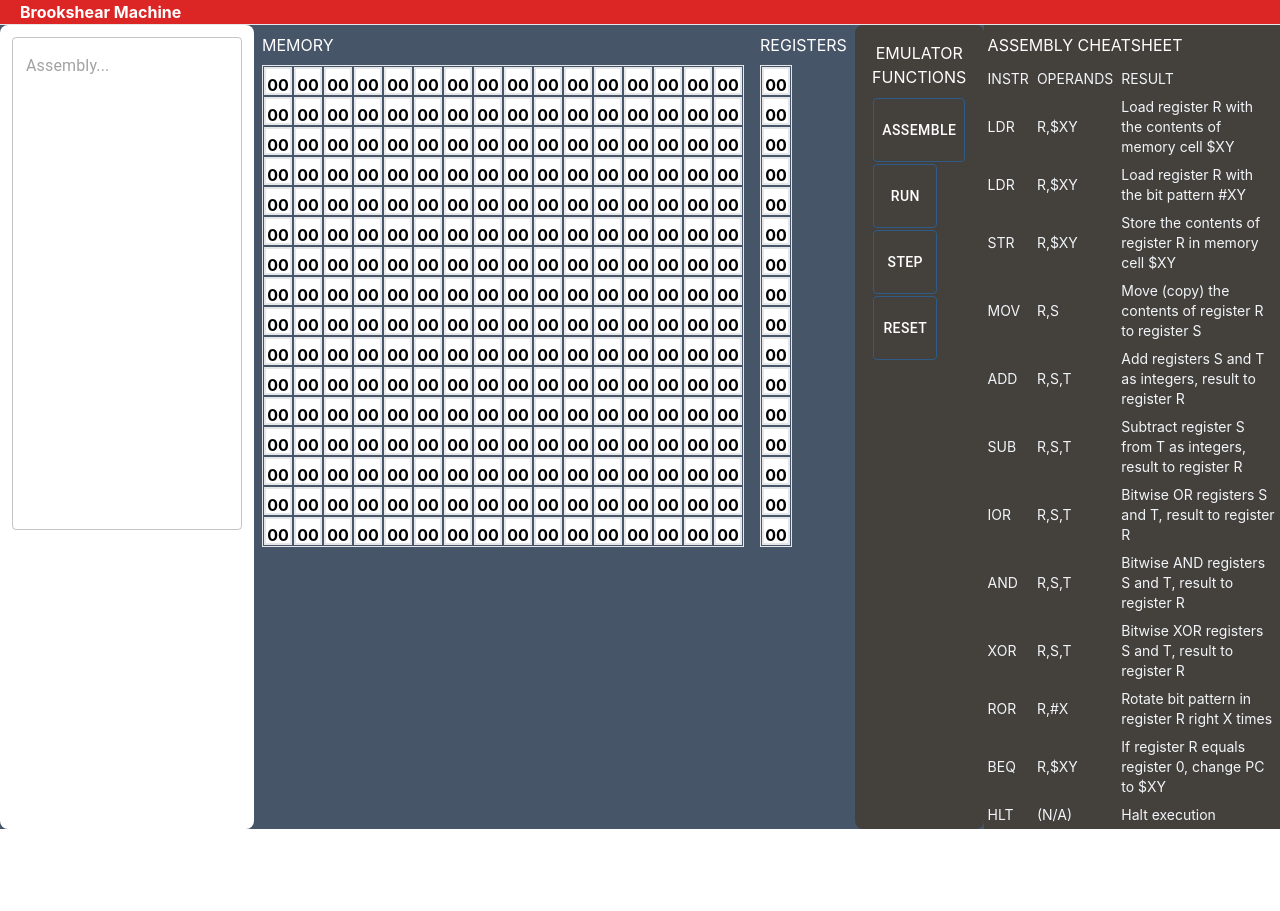
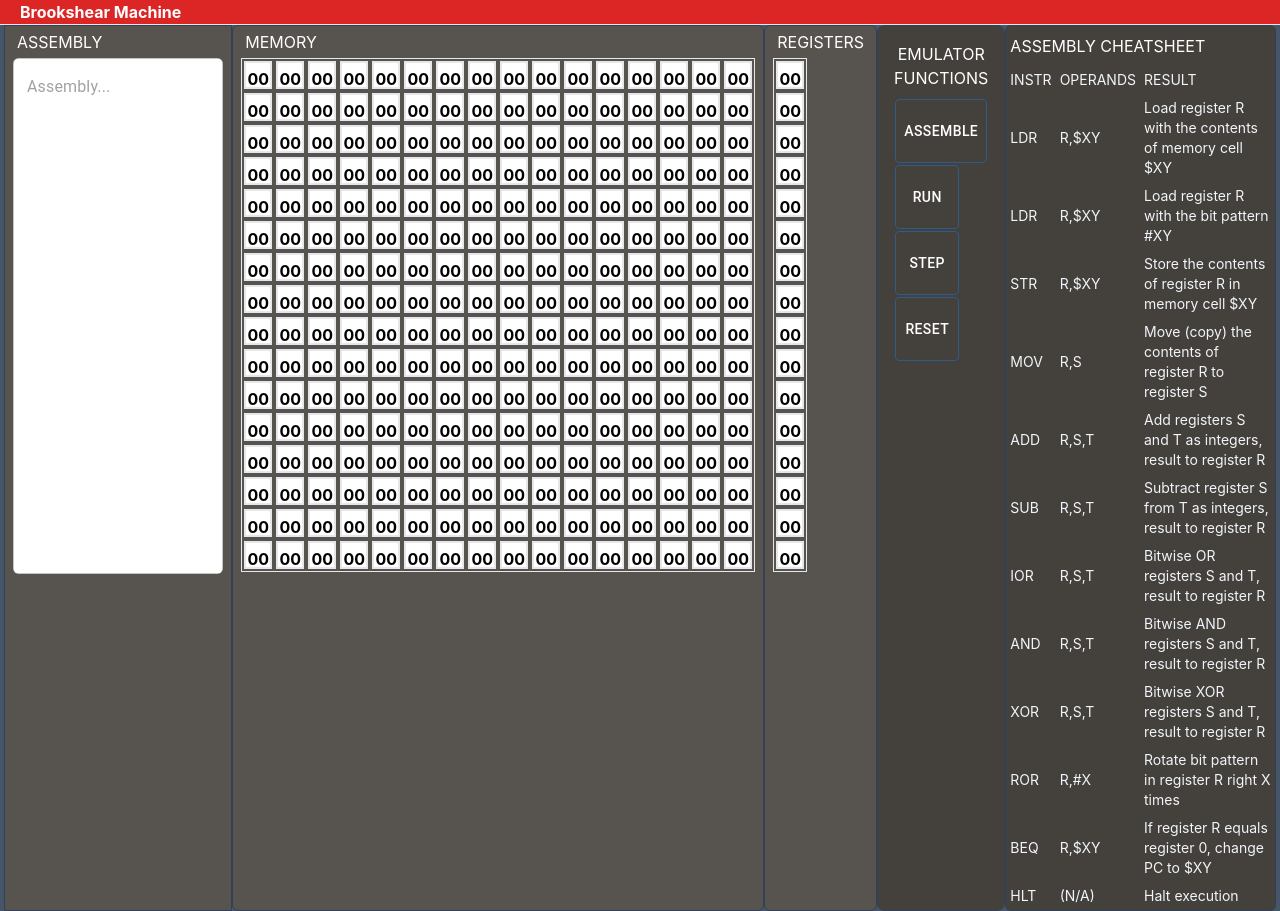
Before and after one commit to gvbarker/brookshear, a React (Create React App) app: page / in a window 1280 px wide. Before the commit the page ends 829 px from the top, so only its background shows below. Built offline with nearby package versions, Linux system fonts and the light colour scheme.

Commit message:
chore: fix up styling

```diff
--- a/src/App.js
+++ b/src/App.js
@@ -8,13 +8,15 @@ function App() {
   const emuASM = new assembler();
   const emuCPU = new cpu();
   return (
-    <>
+    <div className="w-full">
       <Header />
-      <BoxForm
-        asm={emuASM}
-        cpu={emuCPU}
-      />
-    </>
+      <div className="bg-zinc-700 h-screen">
+        <BoxForm
+          asm={emuASM}
+          cpu={emuCPU}
+        />
+      </div>
+    </div>
   );
 }
 
--- a/src/components/BoxForm.js
+++ b/src/components/BoxForm.js
@@ -99,15 +99,18 @@ export default function BoxForm({ asm, cpu }) {
     cpu.reset();
   }
   return (
-    <div className="flex bg-slate-600">
+    <div className="flex bg-slate-600 px-1">
+      <div className="bg-stone-600 inline-block w-1/3 px-2 border-slate-700 border overflow-auto">
+        <h1 className="rounded-lg text-white p-1">ASSEMBLY</h1>
         <TextField
           multiline
           placeholder="Assembly..."
-        rows={20}
+          rows={21}
           value={data.code}
           onChange={(e) => setData({ ...data, code: e.target.value })}
-        className="flex bg-white w-1/3 rounded-lg p-3 overflow-auto"
+          className="flex bg-white rounded-md  overflow-auto"
         />
+      </div>
       <Memory
         page={data.memory}
         type={"MEMORY"}
@@ -116,7 +119,7 @@ export default function BoxForm({ asm, cpu }) {
         page={data.registers}
         type={"REGISTERS"}
       />
-      <div className="bg-stone-700 rounded-lg w-1/6 p-2 text-center">
+      <div className="bg-stone-700 rounded-lg w-1/6 p-2 text-center border-slate-700 border">
         <h1 className="rounded-lg text-white p-2">EMULATOR FUNCTIONS</h1>
         <table className="my-0 mx-auto">
           <tbody>
--- a/src/components/CheatSheet.js
+++ b/src/components/CheatSheet.js
@@ -2,7 +2,7 @@ import React from "react";
 import CheatSheetText from "./CheatSheetText";
 export default function CheatSheet() {
   return (
-    <div className="bg-stone-700 ">
+    <div className="bg-stone-700 border-slate-700 border rounded-md">
       <h1 className="rounded-lg text-white py-2 px-1">ASSEMBLY CHEATSHEET</h1>
       <table>
         <tbody>
--- a/src/components/Memory.js
+++ b/src/components/Memory.js
@@ -17,7 +17,7 @@ export default function Memory({ page, type }) {
           {page.map((reg, regNum) => {
             return [
               <tr key={"r" + regNum}>
-                <td>
+                <td className="p-0.5">
                   <Cell
                     value={reg.regVal}
                     color={reg.regColor}
@@ -40,7 +40,9 @@ export default function Memory({ page, type }) {
               <tr key={rowIndex}>
                 {rowValue.map((columnValue, columnIndex) => {
                   return [
-                    <td key={rowIndex.toString(16) + columnIndex.toString(16)}>
+                    <td
+                      className="p-0.5"
+                      key={rowIndex.toString(16) + columnIndex.toString(16)}>
                       <Cell
                         key={columnIndex.toString(16) + columnValue}
                         value={columnValue.cellVal}
@@ -58,8 +60,8 @@ export default function Memory({ page, type }) {
   }
   const returnTable = type === "REGISTERS" ? regTable() : celltable();
   return (
-    <div className="inline-block justify-center mx-auto px-2">
-      <h1 className="rounded-lg text-white py-2">{type}</h1>
+    <div className="bg-stone-600 rounded-md inline-block justify-center mx-auto px-2 border-slate-700 border">
+      <h1 className="rounded-lg text-white p-1">{type}</h1>
       <div>{returnTable}</div>
     </div>
   );
--- a/src/emulator/cpu.js
+++ b/src/emulator/cpu.js
@@ -1,5 +1,5 @@
 import opcodes from "./opcodes";
-//TODO: ADD FLAGS, ADD USER ERROR HANDLING
+//TODO: ADD USER ERROR HANDLING
 //TODO: WORK IN PROG COUNTER TO EXTERIOR COMPONENTS FOR FREQUENCY
 const cpu = class {
   constructor(memory = [], ramOnly = true) {
```
Lines whose indentation alone changed are shown as unchanged.
